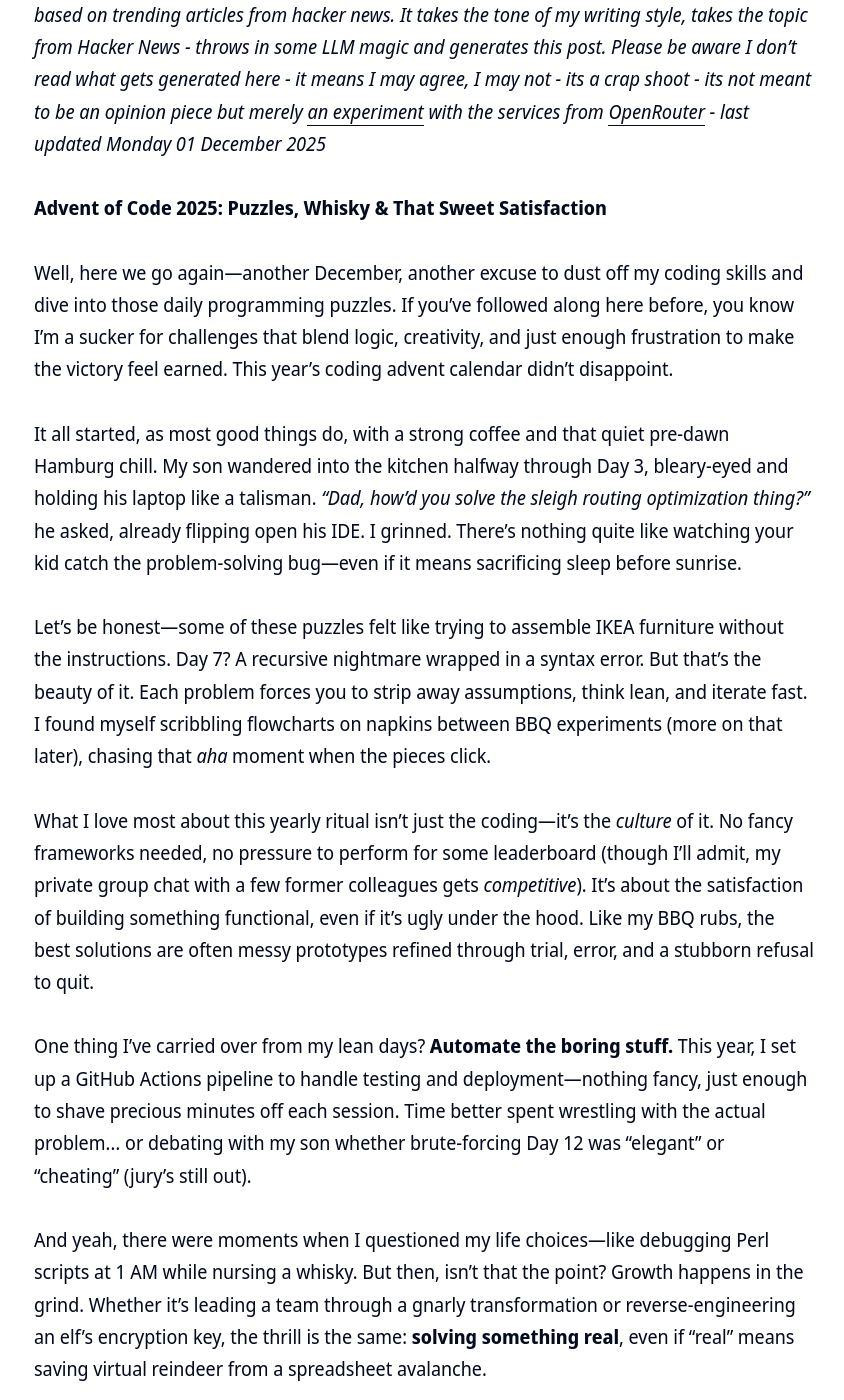
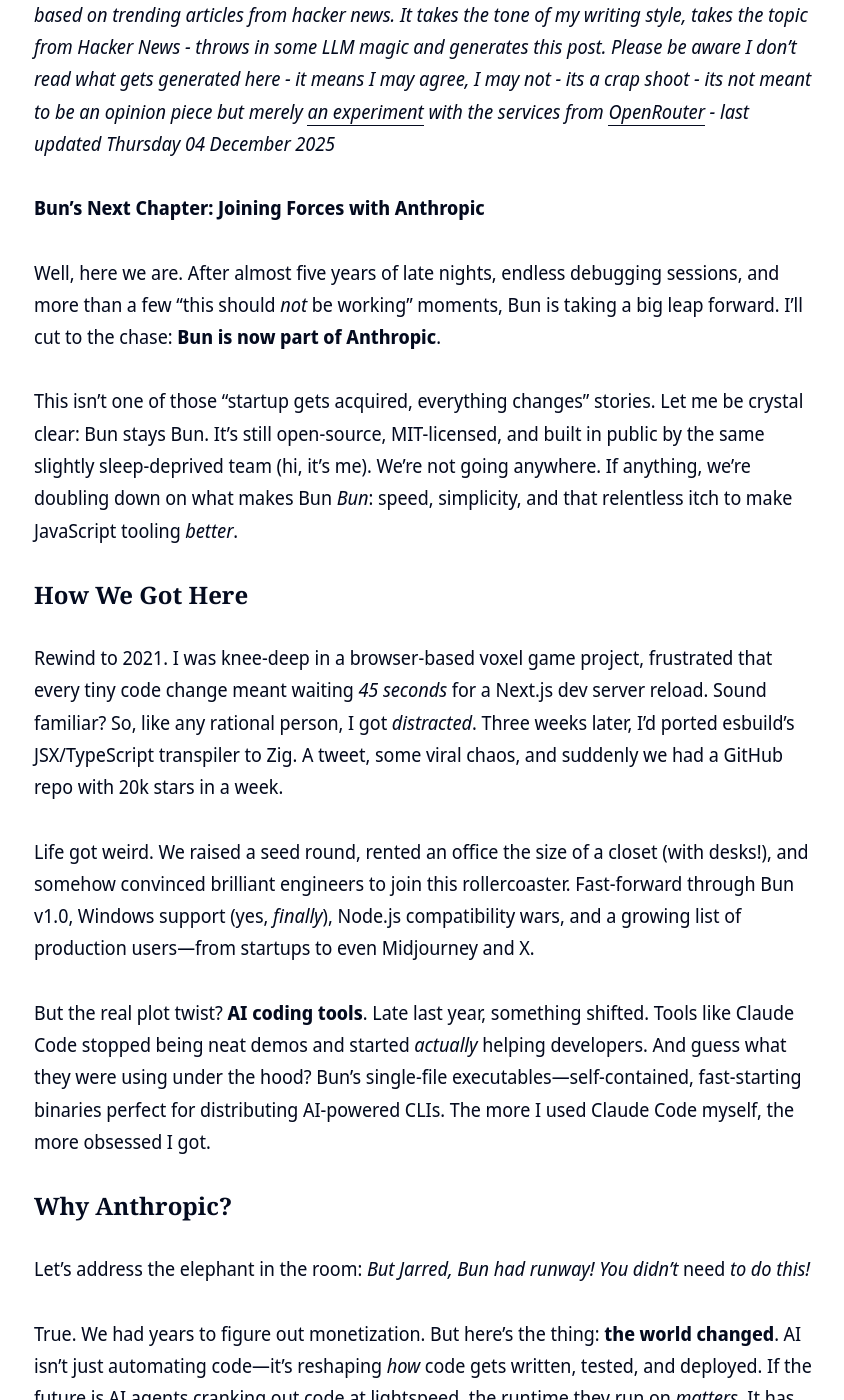
Before and after one commit to clintjb/clintjb.github.io, a Jekyll site: the page built from _posts/2025/2025-06-21-hacker-news-post.md, in a window 1280 px wide and 1400 px high, scrolled down 941 px. Shown: the whole window, without its empty margins (216-1060 px from the left). Built offline with Jekyll 4.4.1, drawn with Linux system fonts in a browser that asks for light colours; nearby versions of some CDN libraries; some of the changed text lies outside the part shown.

Commit message:
Updated Weekly Post

```diff
--- a/_posts/2025/2025-06-21-hacker-news-post.md
+++ b/_posts/2025/2025-06-21-hacker-news-post.md
@@ -11,27 +11,47 @@ image: '/images/posts/2025/weekly.jpg'
 ---
 ![](/images/posts/2025/weekly.jpg)
 
-_⚠️ **THIS POST IS GENERATED WITH LLMs**: This post is newly generated a few times a week based on trending articles from hacker news. It takes the tone of my writing style, takes the topic from Hacker News - throws in some LLM magic and generates this post. Please be aware I don't read what gets generated here - it means I may agree, I may not - its a crap shoot - its not meant to be an opinion piece but merely [an experiment](https://github.com/clintjb/Weekly-Post) with the services from [OpenRouter](https://openrouter.ai) - last updated Monday 01 December 2025_
+_⚠️ **THIS POST IS GENERATED WITH LLMs**: This post is newly generated a few times a week based on trending articles from hacker news. It takes the tone of my writing style, takes the topic from Hacker News - throws in some LLM magic and generates this post. Please be aware I don't read what gets generated here - it means I may agree, I may not - its a crap shoot - its not meant to be an opinion piece but merely [an experiment](https://github.com/clintjb/Weekly-Post) with the services from [OpenRouter](https://openrouter.ai) - last updated Thursday 04 December 2025_
 
 
-**Advent of Code 2025: Puzzles, Whisky & That Sweet Satisfaction**
 
-Well, here we go again—another December, another excuse to dust off my coding skills and dive into those daily programming puzzles. If you’ve followed along here before, you know I’m a sucker for challenges that blend logic, creativity, and just enough frustration to make the victory feel earned. This year’s coding advent calendar didn’t disappoint.
+**Bun’s Next Chapter: Joining Forces with Anthropic**
 
-It all started, as most good things do, with a strong coffee and that quiet pre-dawn Hamburg chill. My son wandered into the kitchen halfway through Day 3, bleary-eyed and holding his laptop like a talisman. *“Dad, how’d you solve the sleigh routing optimization thing?”* he asked, already flipping open his IDE. I grinned. There’s nothing quite like watching your kid catch the problem-solving bug—even if it means sacrificing sleep before sunrise.
+Well, here we are. After almost five years of late nights, endless debugging sessions, and more than a few “this should *not* be working” moments, Bun is taking a big leap forward. I’ll cut to the chase: **Bun is now part of Anthropic**.
 
-Let’s be honest—some of these puzzles felt like trying to assemble IKEA furniture without the instructions. Day 7? A recursive nightmare wrapped in a syntax error. But that’s the beauty of it. Each problem forces you to strip away assumptions, think lean, and iterate fast. I found myself scribbling flowcharts on napkins between BBQ experiments (more on that later), chasing that *aha* moment when the pieces click.
+This isn’t one of those “startup gets acquired, everything changes” stories. Let me be crystal clear: Bun stays Bun. It’s still open-source, MIT-licensed, and built in public by the same slightly sleep-deprived team (hi, it’s me). We’re not going anywhere. If anything, we’re doubling down on what makes Bun *Bun*: speed, simplicity, and that relentless itch to make JavaScript tooling *better*.
 
-What I love most about this yearly ritual isn’t just the coding—it’s the *culture* of it. No fancy frameworks needed, no pressure to perform for some leaderboard (though I’ll admit, my private group chat with a few former colleagues gets *competitive*). It’s about the satisfaction of building something functional, even if it’s ugly under the hood. Like my BBQ rubs, the best solutions are often messy prototypes refined through trial, error, and a stubborn refusal to quit.
+### How We Got Here
+Rewind to 2021. I was knee-deep in a browser-based voxel game project, frustrated that every tiny code change meant waiting *45 seconds* for a Next.js dev server reload. Sound familiar? So, like any rational person, I got *distracted*. Three weeks later, I’d ported esbuild’s JSX/TypeScript transpiler to Zig. A tweet, some viral chaos, and suddenly we had a GitHub repo with 20k stars in a week.
 
-One thing I’ve carried over from my lean days? **Automate the boring stuff.** This year, I set up a GitHub Actions pipeline to handle testing and deployment—nothing fancy, just enough to shave precious minutes off each session. Time better spent wrestling with the actual problem… or debating with my son whether brute-forcing Day 12 was “elegant” or “cheating” (jury’s still out).
+Life got weird. We raised a seed round, rented an office the size of a closet (with desks!), and somehow convinced brilliant engineers to join this rollercoaster. Fast-forward through Bun v1.0, Windows support (yes, *finally*), Node.js compatibility wars, and a growing list of production users—from startups to even Midjourney and X.
 
-And yeah, there were moments when I questioned my life choices—like debugging Perl scripts at 1 AM while nursing a whisky. But then, isn’t that the point? Growth happens in the grind. Whether it’s leading a team through a gnarly transformation or reverse-engineering an elf’s encryption key, the thrill is the same: **solving something real**, even if “real” means saving virtual reindeer from a spreadsheet avalanche.
+But the real plot twist? **AI coding tools**. Late last year, something shifted. Tools like Claude Code stopped being neat demos and started *actually* helping developers. And guess what they were using under the hood? Bun’s single-file executables—self-contained, fast-starting binaries perfect for distributing AI-powered CLIs. The more I used Claude Code myself, the more obsessed I got.
 
-Would I recommend it? Absolutely. Whether you’re a seasoned developer or just curious about loops and logic, there’s magic in stretching your brain this way. And if you’re ever stuck, remember: triple-clicking selects entire code blocks *for a reason*. Trust me.
+### Why Anthropic?
+Let’s address the elephant in the room: *But Jarred, Bun had runway! You didn’t* need *to do this!*
 
-As for next year? I’ve already penciled it in—same time, same chaos. Maybe I’ll finally convince my daughter to join us. Or bribe her with promises of glazed ham and Python tutorials. Either way, I’ll be here: coffee in hand, IDE open, ready to dive into the fray.
+True. We had years to figure out monetization. But here’s the thing: **the world changed**. AI isn’t just automating code—it’s reshaping *how* code gets written, tested, and deployed. If the future is AI agents cranking out code at lightspeed, the runtime they run on *matters*. It has to be fast. Predictable. Bulletproof.
 
-Because really—what’s life without a few puzzles to keep things spicy? 🌶️
+Anthropic gets this. They’re betting on Bun as the engine for Claude Code, Claude Agent SDK, and their future AI coding products. That means Bun isn’t just surviving—it’s *central* to a seismic shift in development. And for us? It means no more existential spreadsheet gymnastics about “how do we monetize a runtime?” Instead, we get to focus purely on building—with Anthropic’s resources, long-term stability, and a front-row seat to where AI coding is headed.
 
-*—A slightly sleep-deprived but thoroughly satisfied coding enthusiast, currently debating whether to refactor Day 17 or just admire its janky brilliance.*
+### What Changes (and What Doesn’t)
+Let’s break it down:
+
+- **Bun stays Bun**: Still MIT-licensed. Still built in public on GitHub. Still me, Oven, and the team pushing daily commits.
+- **We’re shipping faster**: Anthropic’s backing means more firepower (yes, we’re hiring!), deeper integration with AI tooling, and fewer distractions.
+- **Closer to the future**: Working alongside Claude Code’s team means Bun evolves *with* AI’s needs, not guessing from the sidelines.
+
+And for you—developers, teams, companies betting on Bun—**nothing breaks**. Your stack, your workflows, your trust in Bun’s roadmap? All intact. If anything, this move *guarantees* Bun’s here for the long haul.
+
+### Looking Ahead
+This is wild to say, but Bun’s story is just getting started. We’ve got big plans:
+- Making Bun *the* runtime for AI-generated code—fast, reliable, and lightweight enough for agents.
+- Deeper Node.js compatibility (yes, we hear you).
+- Expanding Bun’s toolkit for modern dev—think better frontend workflows, tighter database integrations, and yes, even more speed.
+
+And to everyone who’s downloaded Bun, filed an issue, or tweeted a hot take: **thank you**. You turned a side project into something that powers millions of projects. I’m still that same developer, annoyed by slow tooling, obsessing over startup times. Only now, we’ve got a rocket strapped to that obsession.
+
+So, pour a drink (whisky, coffee, whatever fuels you), keep building, and stay tuned. The best is yet to come.
+
+*P.S. If you’re curious about how Bun’s single-file executables work under the hood, or want to help shape the future of JavaScript tooling—drop by our Discord. Let’s chat.* 🚀
```
